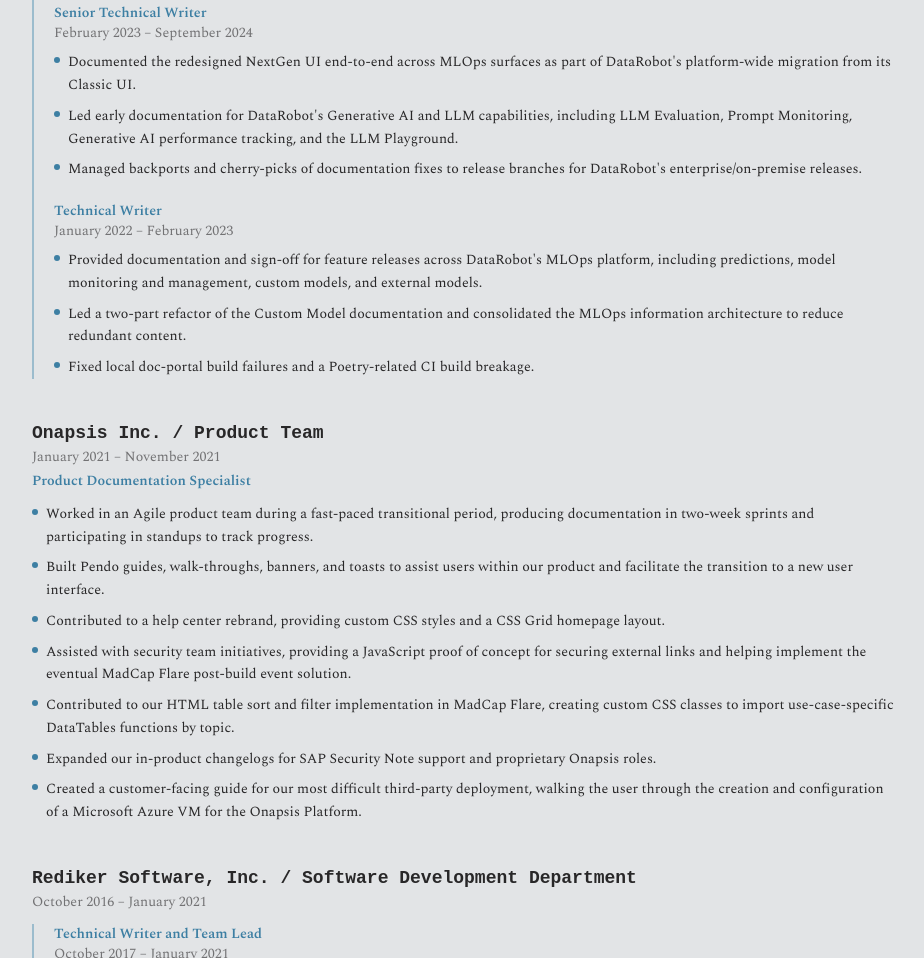
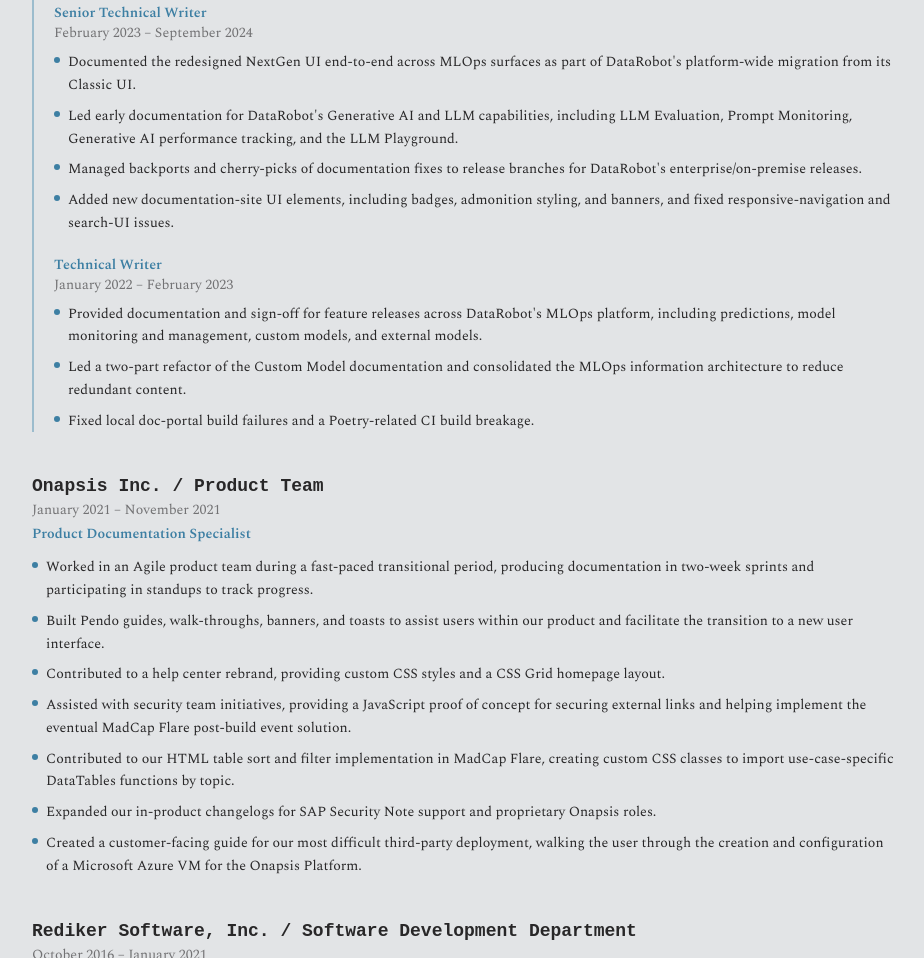
Before and after one commit to n-aylward/n-aylward.github.io, an Astro site: page / in a window 1280 px wide. Shown: the part 1387-2345 px from the top of the page, without its empty margins (176-1100 px from the left). Built offline with nearby package versions, Linux system fonts and the light colour scheme; Astro itself is replaced by a stand-in of ours.

Commit message:
Update index.astro

```diff
--- a/src/pages/index.astro
+++ b/src/pages/index.astro
@@ -179,8 +179,8 @@ import Footer from "@/components/Footer.astro";
                 <li class="flex gap-2">
                   <span class="mt-1.5 h-1.5 w-1.5 flex-shrink-0 rounded-full bg-accent"></span>
                   Managed the documentation site's Harness/MkDocs CI pipeline,
-                  shipping fixes for redirect handling, heading-hierarchy checks,
-                  prose linting, and link-checker exclusions.
+                  shipping fixes for redirect handling, heading-hierarchy
+                  checks, prose linting, and link-checker exclusions.
                 </li>
                 <li class="flex gap-2">
                   <span class="mt-1.5 h-1.5 w-1.5 flex-shrink-0 rounded-full bg-accent"></span>
@@ -226,6 +226,12 @@ import Footer from "@/components/Footer.astro";
                   release branches for DataRobot's enterprise/on-premise
                   releases.
                 </li>
+                <li class="flex gap-2">
+                  <span class="mt-1.5 h-1.5 w-1.5 flex-shrink-0 rounded-full bg-accent"></span>
+                  Added new documentation-site UI elements, including badges,
+                  admonition styling, and banners, and fixed
+                  responsive-navigation and search-UI issues.
+                </li>
               </ul>
             </div>
 
@@ -243,14 +249,14 @@ import Footer from "@/components/Footer.astro";
                   <span class="mt-1.5 h-1.5 w-1.5 flex-shrink-0 rounded-full bg-accent"></span>
                   Provided documentation and sign-off for feature releases
                   across DataRobot's MLOps platform, including predictions,
-                  model monitoring and management, custom models, and
-                  external models.
+                  model monitoring and management, custom models, and external
+                  models.
                 </li>
                 <li class="flex gap-2">
                   <span class="mt-1.5 h-1.5 w-1.5 flex-shrink-0 rounded-full bg-accent"></span>
                   Led a two-part refactor of the Custom Model documentation and
-                  consolidated the MLOps information architecture to reduce redundant
-                  content.
+                  consolidated the MLOps information architecture to reduce
+                  redundant content.
                 </li>
                 <li class="flex gap-2">
                   <span class="mt-1.5 h-1.5 w-1.5 flex-shrink-0 rounded-full bg-accent"></span>
```
